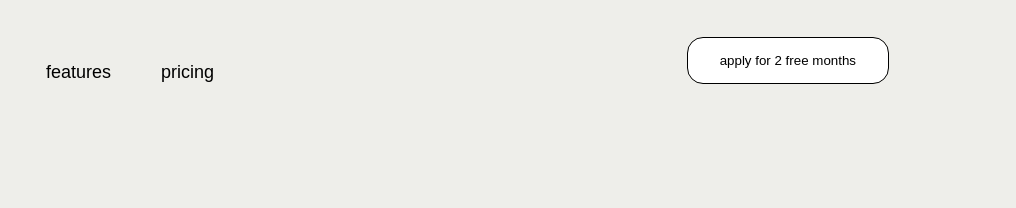
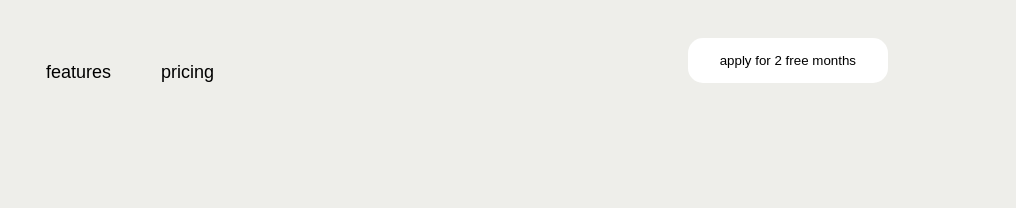
Before and after one commit to Sqpine/CSS_timso, a plain HTML site: page index.html in a window 1280 px wide. In both pictures the pointer is over the button 1051 px from the left and 60 px from the top of the page. Shown: the top 208 px of the page, 264-1280 px from the left. Drawn offline with Linux system fonts and the light colour scheme.

Commit message:
Update style.css

```diff
--- a/style.css
+++ b/style.css
@@ -33,7 +33,7 @@ header button, main button{
     display: inline-block;
 }
 header button:hover, main button:hover{
-    outline: black 1px solid;
+    outline: none;
     background-color: white;
     color: black;
     border-radius: 15px;
```
